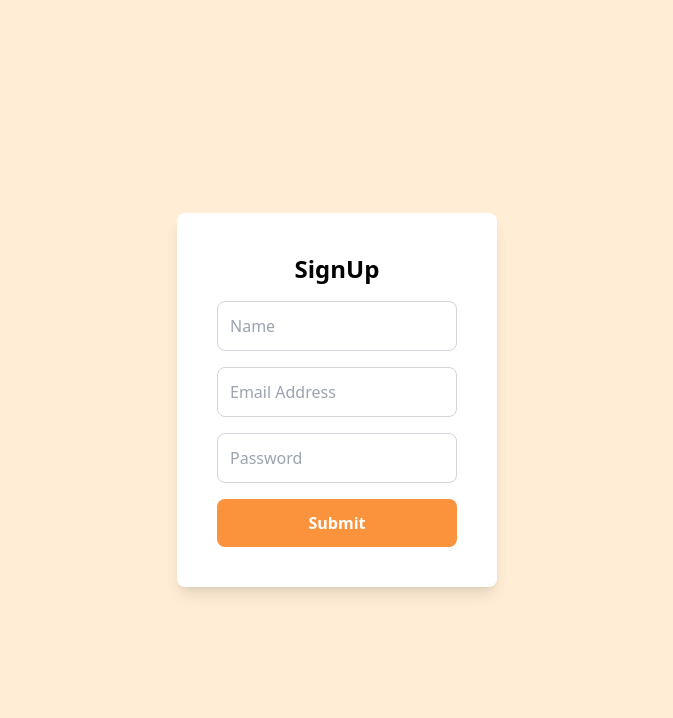
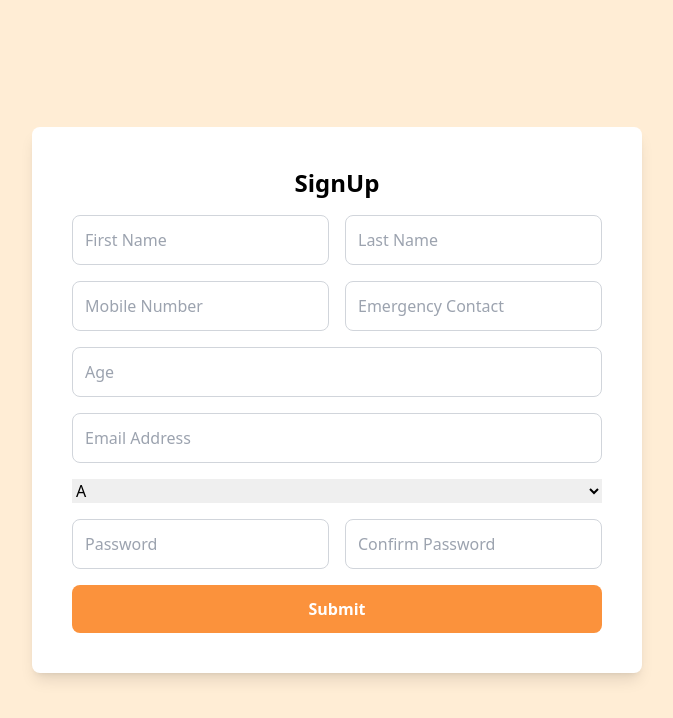
Before and after one commit to saiviswateja/disable-connect-frontend, a React (Create React App) app: page /signup in a window 1280 px wide. Shown: the top 718 px of the page, without its empty margins (303-976 px from the left). Built offline with nearby package versions, Linux system fonts and the light colour scheme.

Commit message:
Updated Signup.js

```diff
--- a/src/components/pages/Signup.js
+++ b/src/components/pages/Signup.js
@@ -4,7 +4,6 @@ import axios from "axios";
 
 // package to store cookie in browser
 import Cookies from "js-cookie";
-
 const Signup = () => {
   // navigator
   const navigate = useNavigate();
@@ -15,10 +14,23 @@ const Signup = () => {
   // handling submit
   const handleSubmit = async (e) => {
     e.preventDefault();
+    var fname=e.target[0].value;
+    var lname=e.target[1].value;
+    var mobile=e.target[2].value;
+    var emergency=e.target[3].value;
+    var age=e.target[4].value;
+    var email=e.target[5].value;
+    var typeOfDis=e.target[6].value;
+    var pass1=e.target[7].value;
+    var pass2=e.target[8].value;
+
+    if(pass1!==pass2){
+      alert("password does not match");
+    }
 
     try {
       const { data } = await axios.post(
-        `${process.env.REACT_APP_SERVER_URL}/register`,
+        `${process.env.REACT_APP_SERVER_URL}/signUp`,
         user
       );
 
@@ -39,14 +51,44 @@ const Signup = () => {
     <div className="w-full h-full flex justify-center items-center bg-orange-100">
       <form
         onSubmit={handleSubmit}
-        className="p-10 lg:w-3/12 flex flex-col gap-4 bg-white rounded-lg shadow-lg"
+        className="p-10 lg:w-fit flex flex-col gap-4 bg-white rounded-lg shadow-lg"
       >
         <h1 className="text-2xl font-extrabold text-center">SignUp</h1>
+        <div className="flex gap-4">
         <input
           type="text"
-          placeholder="Name"
+          placeholder="First Name"
           className="p-3 text-base rounded-lg border border-gray-300"
           onChange={(e) => setUser({ ...user, name: e.target.value })}
+        />
+        <input
+          type="text"
+          placeholder="Last Name"
+          className="p-3 text-base rounded-lg border border-gray-300"
+          onChange={(e) => setUser({ ...user, name: e.target.value })}
+        />
+        </div>
+        <div className="flex gap-4">
+        <input
+          type="text"
+          placeholder="Mobile Number"
+          className="p-3 text-base rounded-lg border border-gray-300"
+          onChange={(e) => setUser({ ...user, name: e.target.value })}
+        />
+        <input
+          type="text"
+          placeholder="Emergency Contact"
+          className="p-3 text-base rounded-lg border border-gray-300"
+          onChange={(e) => setUser({ ...user, name: e.target.value })}
+        />
+        </div>
+        <input
+          type="number"
+          min='1'
+          max='100'
+          placeholder="Age"
+          className="p-3 text-base rounded-lg border border-gray-300"
+          onChange={(e) => setUser({ ...user, password: e.target.value })}
         />
         <input
           type="email"
@@ -54,12 +96,25 @@ const Signup = () => {
           className="p-3 text-base rounded-lg border border-gray-300"
           onChange={(e) => setUser({ ...user, email: e.target.value })}
         />
+        <select>
+          <option value='A'>A</option>
+          <option value='B'>B</option>
+          <option value='C'>C</option>
+        </select>
+        <div className="flex gap-4">
         <input
           type="password"
           placeholder="Password"
           className="p-3 text-base rounded-lg border border-gray-300"
           onChange={(e) => setUser({ ...user, password: e.target.value })}
         />
+        <input
+          type="password"
+          placeholder="Confirm Password"
+          className="p-3 text-base rounded-lg border border-gray-300"
+          onChange={(e) => setUser({ ...user, password: e.target.value })}
+        />
+        </div>
         <button className="p-3 text-base font-bold active:bg-orange-500 rounded-lg bg-orange-400 text-white duration-50 ease-in-out">
           Submit
         </button>
```
